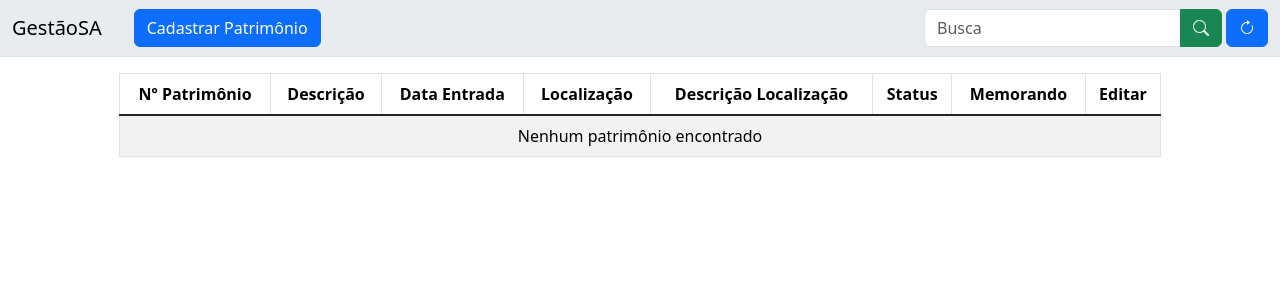
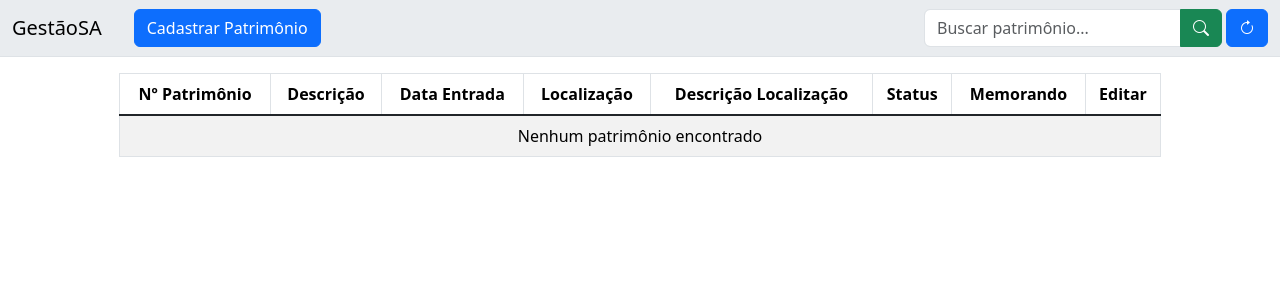
Before and after one commit to Uianes/gestaoSA, a PHP site: page / in a window 1280 px wide. Shown: the top 300 px of the page. Run offline with PHP 8.4, Linux system fonts and the light colour scheme; data that the repository does not hold is empty.

Commit message:
Update search input placeholder for patrimonio to improve clarity

```diff
--- a/index.php
+++ b/index.php
@@ -19,7 +19,7 @@
       </button>
       <form class="d-flex ms-auto" method="POST">
         <div class="input-group mx-1">
-          <input class="form-control" type="search" name="search" placeholder="Busca" aria-label="busca">
+          <input class="form-control" type="search" name="search" placeholder="Buscar patrimônio... " aria-label="busca">
           <button class="btn btn-success" type="submit" title='Buscar'><i class="bi bi-search"></i></button>
         </div>
       </form>
```
